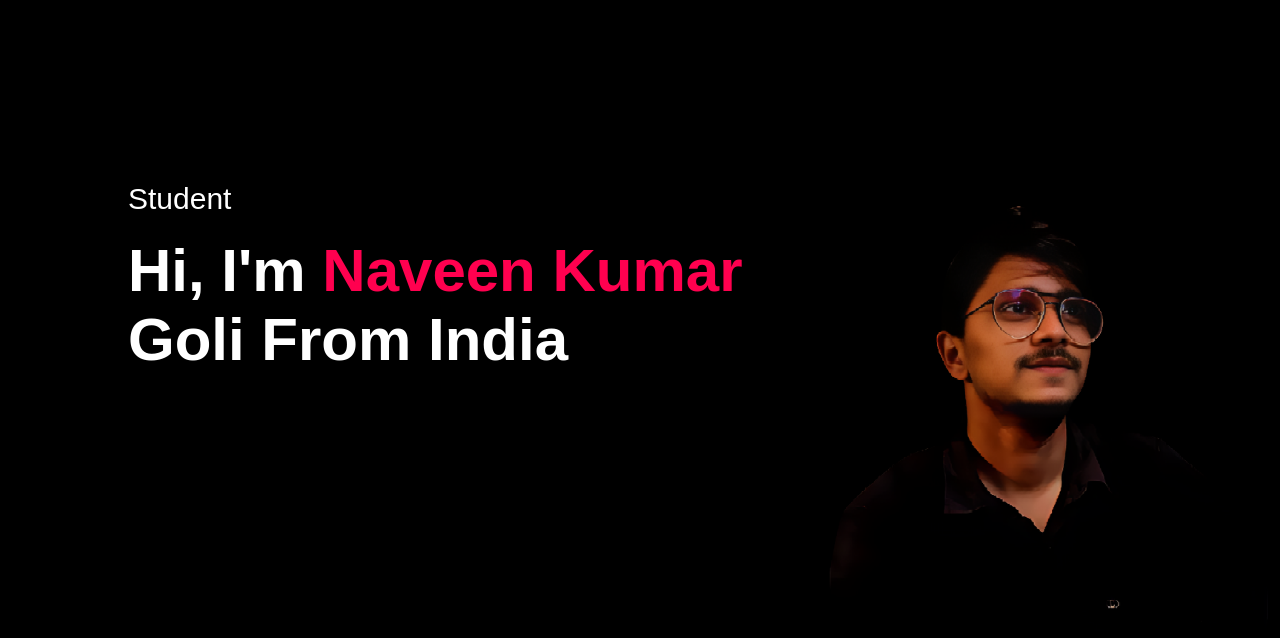
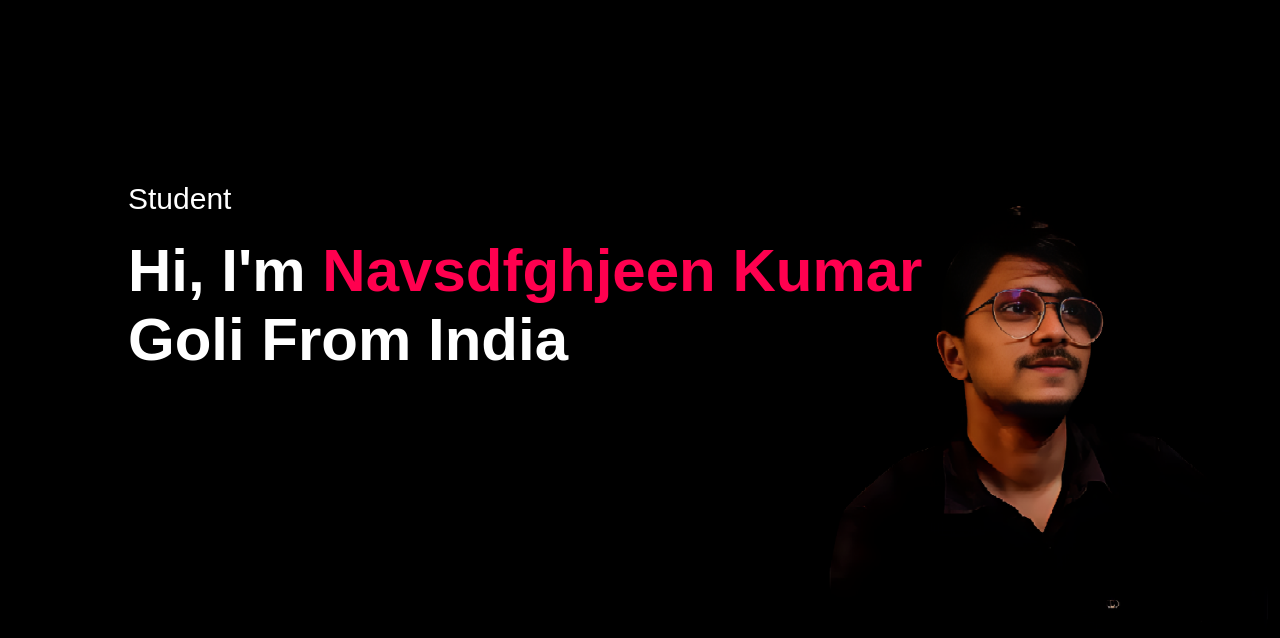
Before and after one commit to naveenkumar-4/My_Portfolio, a plain HTML site: page index.html in a window 1280 px wide. Shown: the part 131-769 px from the top of the page. Drawn offline with Linux system fonts and the light colour scheme.

Commit message:
Update index.html

```diff
--- a/index.html
+++ b/index.html
@@ -25,7 +25,7 @@
                 </nav>
                 <div class="header-text">
                     <p>Student</p>
-                    <h1>Hi, I'm<span> Naveen Kumar</span><br>Goli From India</h1>
+                    <h1>Hi, I'm<span> Navsdfghjeen Kumar</span><br>Goli From India</h1>
                 </div>
             </div>
         </div>
```
